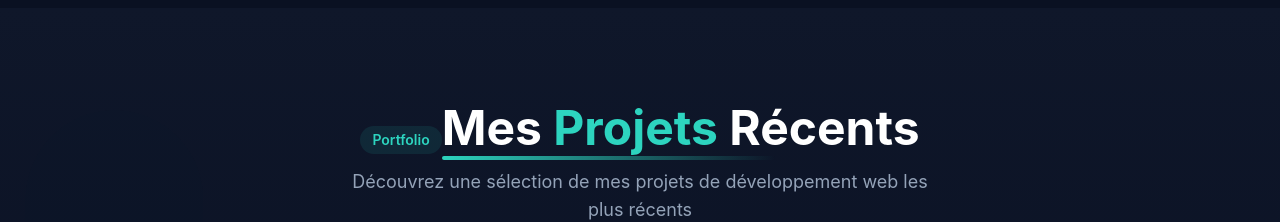
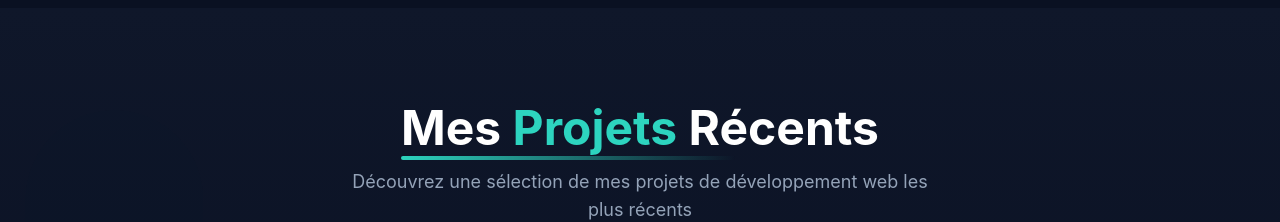
Before and after one commit to MarinaAdr/Portfolio, a React (Vite) app: page / in a window 1280 px wide. Shown: the part 4180-4402 px from the top of the page. Built offline with nearby package versions, Linux system fonts and the light colour scheme.

Commit message:
project correction

```diff
--- a/src/components/Projects.tsx
+++ b/src/components/Projects.tsx
@@ -207,16 +207,7 @@ const Projects = () => {
             variants={titleVariants}
             className="text-center mb-16"
           >
-            <motion.div
-              className="inline-block relative mb-3"
-              initial={{ opacity: 0 }}
-              animate={inView ? { opacity: 1 } : { opacity: 0 }}
-              transition={{ delay: 0.2, duration: 0.5 }}
-            >
-              <div className="px-3 py-1 text-sm font-semibold text-teal-400 bg-teal-400/10 rounded-full">
-                Portfolio
-              </div>
-            </motion.div>
+
 
             <motion.h2
               className="text-5xl font-bold mb-4 inline-block relative"
```
